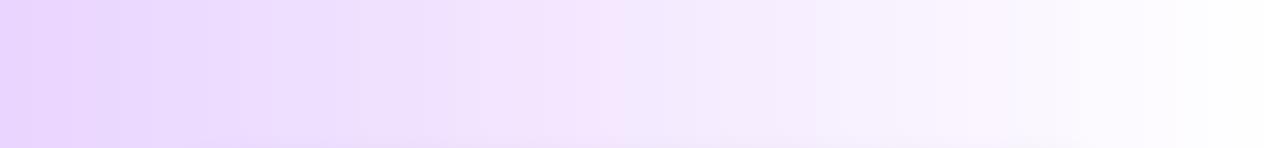
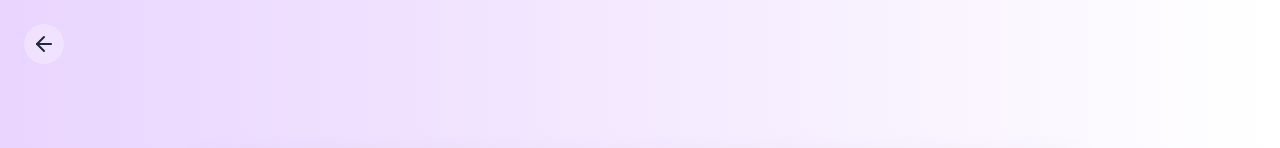
Before and after one commit to KanhaiyaDutt/LandingPageProto, a React (Vite) app: page /signin in a window 1280 px wide. Shown: the top 148 px of the page. Built offline with nearby package versions, Linux system fonts and the light colour scheme.

Commit message:
added back button on sign up and sign in pages

```diff
--- a/src/AuthPage/AuthPage.jsx
+++ b/src/AuthPage/AuthPage.jsx
@@ -3,30 +3,40 @@
 import React, { useState } from 'react';
 import SignInForm from './signIn';
 import SignUpForm from './signUp';
-import { useLocation, useNavigate } from 'react-router-dom';
+import { useLocation, useNavigate, Link } from 'react-router-dom';
+
+
 
 export default function AuthPage() {
-  // 2. Get the current location and the navigate function
   const location = useLocation();
   const navigate = useNavigate();
-
-  // 3. Set the initial state based on the current URL path
-  // If the path is '/signup', isActive will be true, otherwise false.
   const [isActive, setIsActive] = useState(location.pathname === '/signup');
 
-  // 4. Update the click handlers to also change the URL
   const handleRegisterClick = () => {
     setIsActive(true);
-    navigate('/signup'); // Navigate to the signup URL
+    navigate('/signup');
   };
 
   const handleLoginClick = () => {
     setIsActive(false);
-    navigate('/signin'); // Navigate to the signin URL
+    navigate('/signin');
   };
 
   return (
     <div className="bg-gradient-to-r from-purple-200 to-lavender-200 flex flex-col items-center justify-center min-h-screen p-4 font-sans">
+
+      {/* 2. Add the "Go Back" Link here */}
+      <Link
+        to="/"
+        aria-label="Go back to home page"
+        className="absolute top-6 left-6 z-10 flex h-10 w-10 items-center justify-center rounded-full bg-white/30 text-gray-800 backdrop-blur-sm transition-all hover:scale-110 hover:bg-white/50"
+      >
+        {/* Simple back arrow SVG icon */}
+        <svg xmlns="http://www.w3.org/2000/svg" width="24" height="24" viewBox="0 0 24 24" fill="none" stroke="currentColor" strokeWidth="2" strokeLinecap="round" strokeLinejoin="round">
+          <path d="m12 19-7-7 7-7"/><path d="M19 12H5"/>
+        </svg>
+      </Link>
+
       <div className="relative w-full max-w-sm md:max-w-4xl min-h-[580px] md:min-h-[500px] bg-white rounded-3xl shadow-2xl overflow-hidden">
 
         <SignUpForm isActive={isActive} onSignInClick={handleLoginClick} />
```
